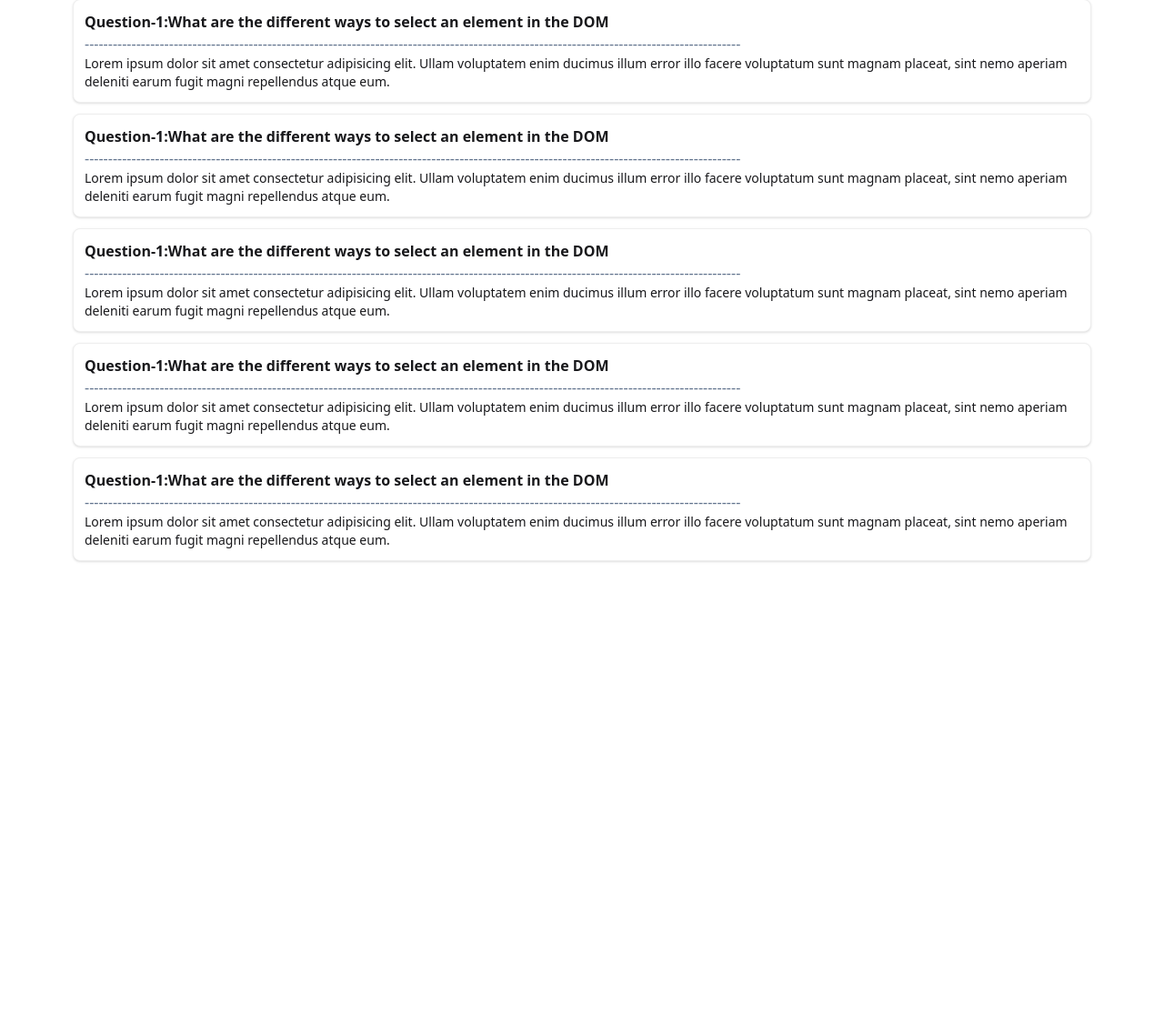
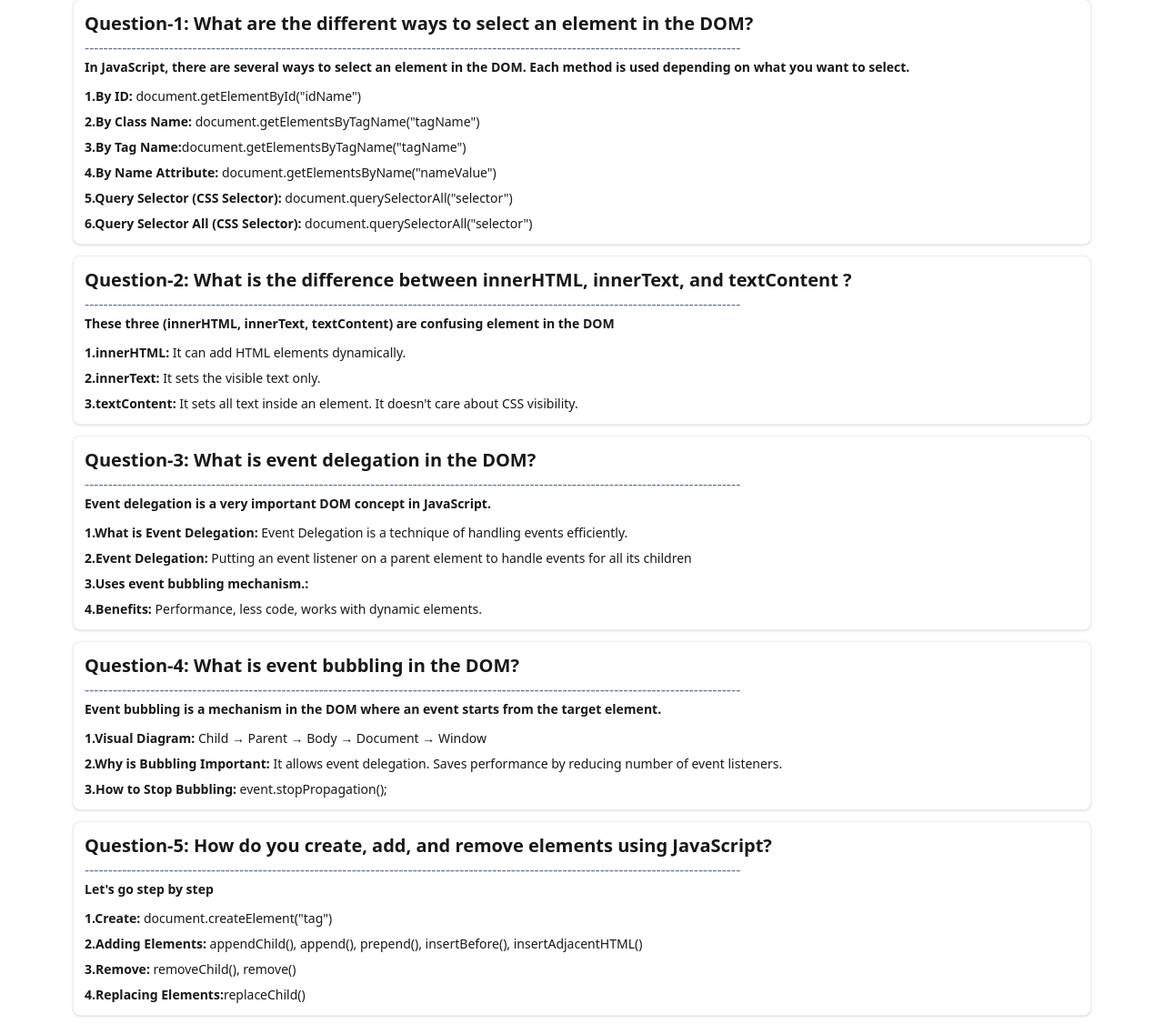
Before and after one commit to Sukanta26/dev-board, a plain HTML site: page blog.html in a window 1280 px wide. Shown: the part 157-1294 px from the top of the page at 91% size. Before the commit the page ends 800 px from the top, so only its background shows below. Drawn offline with nearby package versions, Linux system fonts and the light colour scheme.

Commit message:
added blogs question and answer

```diff
--- a/blog.html
+++ b/blog.html
@@ -32,29 +32,69 @@
           <h1 class="text-2xl font-bold text-center">Blogs</h1>
           <div class="mt-5">
             <div class="bg-base-100 border border-base-300 mt-3 p-3 rounded-lg shadow-sm">
-              <div class="font-semibold">Question-1:What are the different ways to select an element in the DOM</div>
+              <h1 class="font-bold text-xl">Question-1: What are the different ways to select an element in the DOM?</h1>
               <p class="text-slate-500">--------------------------------------------------------------------------------------------------------------------------------------------</p>
-              <div class="text-sm">Lorem ipsum dolor sit amet consectetur adipisicing elit. Ullam voluptatem enim ducimus illum error illo facere voluptatum sunt magnam placeat, sint nemo aperiam deleniti earum fugit magni repellendus atque eum.</div>
+              <div class="text-sm space-y-3">
+                <h1 class="font-bold">In JavaScript, there are several ways to select an element in the DOM. Each method is used depending on what you want to select.</h1>
+                <ul class="space-y-2">
+                  <li><span class="font-bold">1.By ID:</span> document.getElementById("idName")</li>
+                  <li><span class="font-bold">2.By Class Name:</span> document.getElementsByTagName("tagName")</li>
+                  <li><span class="font-bold">3.By Tag Name:</span>document.getElementsByTagName("tagName")</li>
+                  <li><span class="font-bold">4.By Name Attribute:</span> document.getElementsByName("nameValue")</li>
+                  <li><span class="font-bold">5.Query Selector (CSS Selector):</span> document.querySelectorAll("selector")</li>
+                  <li><span class="font-bold">6.Query Selector All (CSS Selector):</span> document.querySelectorAll("selector")</li>
+                </ul>
+              </div>
             </div>
             <div class="bg-base-100 border border-base-300 mt-3 p-3 rounded-lg shadow-sm">
-              <div class="font-semibold">Question-1:What are the different ways to select an element in the DOM</div>
+              <h1 class="font-bold text-xl">Question-2: What is the difference between innerHTML, innerText, and textContent ?</h1>
               <p class="text-slate-500">--------------------------------------------------------------------------------------------------------------------------------------------</p>
-              <div class="text-sm">Lorem ipsum dolor sit amet consectetur adipisicing elit. Ullam voluptatem enim ducimus illum error illo facere voluptatum sunt magnam placeat, sint nemo aperiam deleniti earum fugit magni repellendus atque eum.</div>
+              <div class="text-sm space-y-3">
+                <h1 class="font-bold">These three (innerHTML, innerText, textContent) are confusing element in the DOM</h1>
+                <ul class="space-y-2">
+                  <li><span class="font-bold">1.innerHTML:</span> It can add HTML elements dynamically.</li>
+                  <li><span class="font-bold">2.innerText:</span> It sets the visible text only.</li>
+                  <li><span class="font-bold">3.textContent:</span> It sets all text inside an element. It doesn't care about CSS visibility.</li>
+                </ul>
+              </div>
             </div>
             <div class="bg-base-100 border border-base-300 mt-3 p-3 rounded-lg shadow-sm">
-              <div class="font-semibold">Question-1:What are the different ways to select an element in the DOM</div>
+              <h1 class="font-bold text-xl">Question-3: What is event delegation in the DOM?</h1>
               <p class="text-slate-500">--------------------------------------------------------------------------------------------------------------------------------------------</p>
-              <div class="text-sm">Lorem ipsum dolor sit amet consectetur adipisicing elit. Ullam voluptatem enim ducimus illum error illo facere voluptatum sunt magnam placeat, sint nemo aperiam deleniti earum fugit magni repellendus atque eum.</div>
+              <div class="text-sm space-y-3">
+                <h1 class="font-bold">Event delegation is a very important DOM concept in JavaScript.</h1>
+                <ul class="space-y-2">
+                  <li><span class="font-bold">1.What is Event Delegation:</span> Event Delegation is a technique of handling events efficiently.</li>
+                  <li><span class="font-bold">2.Event Delegation:</span> Putting an event listener on a parent element to handle events for all its children</li>
+                  <li><span class="font-bold">3.Uses event bubbling mechanism.:</span></li>
+                  <li><span class="font-bold">4.Benefits:</span> Performance, less code, works with dynamic elements.</li>
+                </ul>
+              </div>
             </div>
             <div class="bg-base-100 border border-base-300 mt-3 p-3 rounded-lg shadow-sm">
-              <div class="font-semibold">Question-1:What are the different ways to select an element in the DOM</div>
+              <h1 class="font-bold text-xl">Question-4: What is event bubbling in the DOM?</h1>
               <p class="text-slate-500">--------------------------------------------------------------------------------------------------------------------------------------------</p>
-              <div class="text-sm">Lorem ipsum dolor sit amet consectetur adipisicing elit. Ullam voluptatem enim ducimus illum error illo facere voluptatum sunt magnam placeat, sint nemo aperiam deleniti earum fugit magni repellendus atque eum.</div>
+              <div class="text-sm space-y-3">
+                <h1 class="font-bold">Event bubbling is a mechanism in the DOM where an event starts from the target element.</h1>
+                <ul class="space-y-2">
+                  <li><span class="font-bold">1.Visual Diagram:</span> Child → Parent → Body → Document → Window</li>
+                  <li><span class="font-bold">2.Why is Bubbling Important:</span> It allows event delegation. Saves performance by reducing number of event listeners.</li>
+                  <li><span class="font-bold">3.How to Stop Bubbling:</span> event.stopPropagation();</li>
+                </ul>
+              </div>
             </div>
             <div class="bg-base-100 border border-base-300 mt-3 p-3 rounded-lg shadow-sm">
-              <div class="font-semibold">Question-1:What are the different ways to select an element in the DOM</div>
+              <h1 class="font-bold text-xl">Question-5: How do you create, add, and remove elements using JavaScript?</h1>
               <p class="text-slate-500">--------------------------------------------------------------------------------------------------------------------------------------------</p>
-              <div class="text-sm">Lorem ipsum dolor sit amet consectetur adipisicing elit. Ullam voluptatem enim ducimus illum error illo facere voluptatum sunt magnam placeat, sint nemo aperiam deleniti earum fugit magni repellendus atque eum.</div>
+              <div class="text-sm space-y-3">
+                <h1 class="font-bold">Let's go step by step</h1>
+                <ul class="space-y-2">
+                  <li><span class="font-bold">1.Create:</span> document.createElement("tag")</li>
+                  <li><span class="font-bold">2.Adding Elements:</span> appendChild(), append(), prepend(), insertBefore(), insertAdjacentHTML()</li>
+                  <li><span class="font-bold">3.Remove:</span> removeChild(), remove()</li>
+                  <li><span class="font-bold">4.Replacing Elements:</span>replaceChild()</li>
+                </ul>
+              </div>
             </div>
           </div>
         </div>
```
